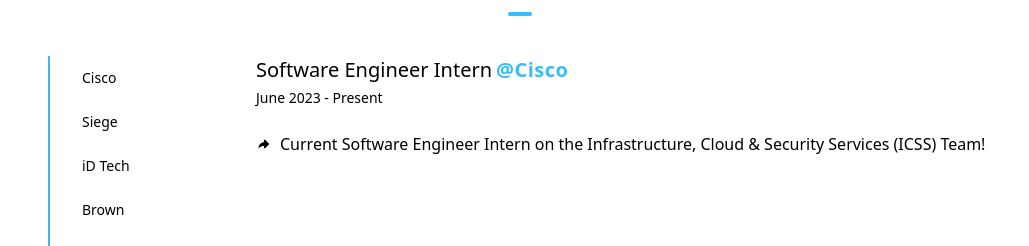
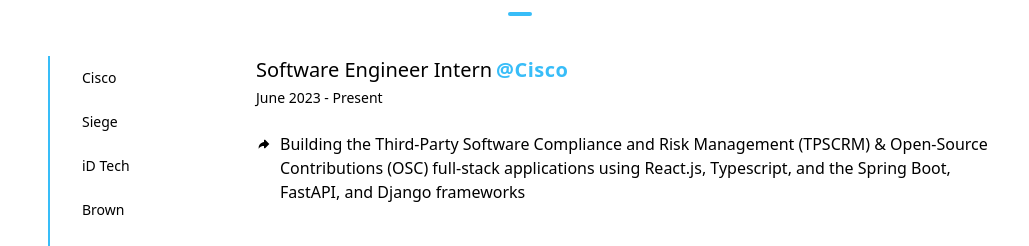
Before and after one commit to justinshin6/personal-website, a Next.js app: page / in a window 1280 px wide. Shown: the part 1685-1931 px from the top of the page, without its empty margins (120-1149 px from the left). Built offline with nearby package versions, Linux system fonts and the light colour scheme.

Commit message:
update cisco background

```diff
--- a/components/Experience.tsx
+++ b/components/Experience.tsx
@@ -15,7 +15,7 @@
         name: "Cisco",
         duration: "June 2023 - Present",
         description: [
-            "Current Software Engineer Intern on the Infrastructure, Cloud & Security Services (ICSS) Team!"
+            "Building the Third-Party Software Compliance and Risk Management (TPSCRM) & Open-Source Contributions (OSC) full-stack applications using React.js, Typescript, and the Spring Boot, FastAPI, and Django frameworks"
         ],
         link: "https://www.cisco.com/",
     },
```
